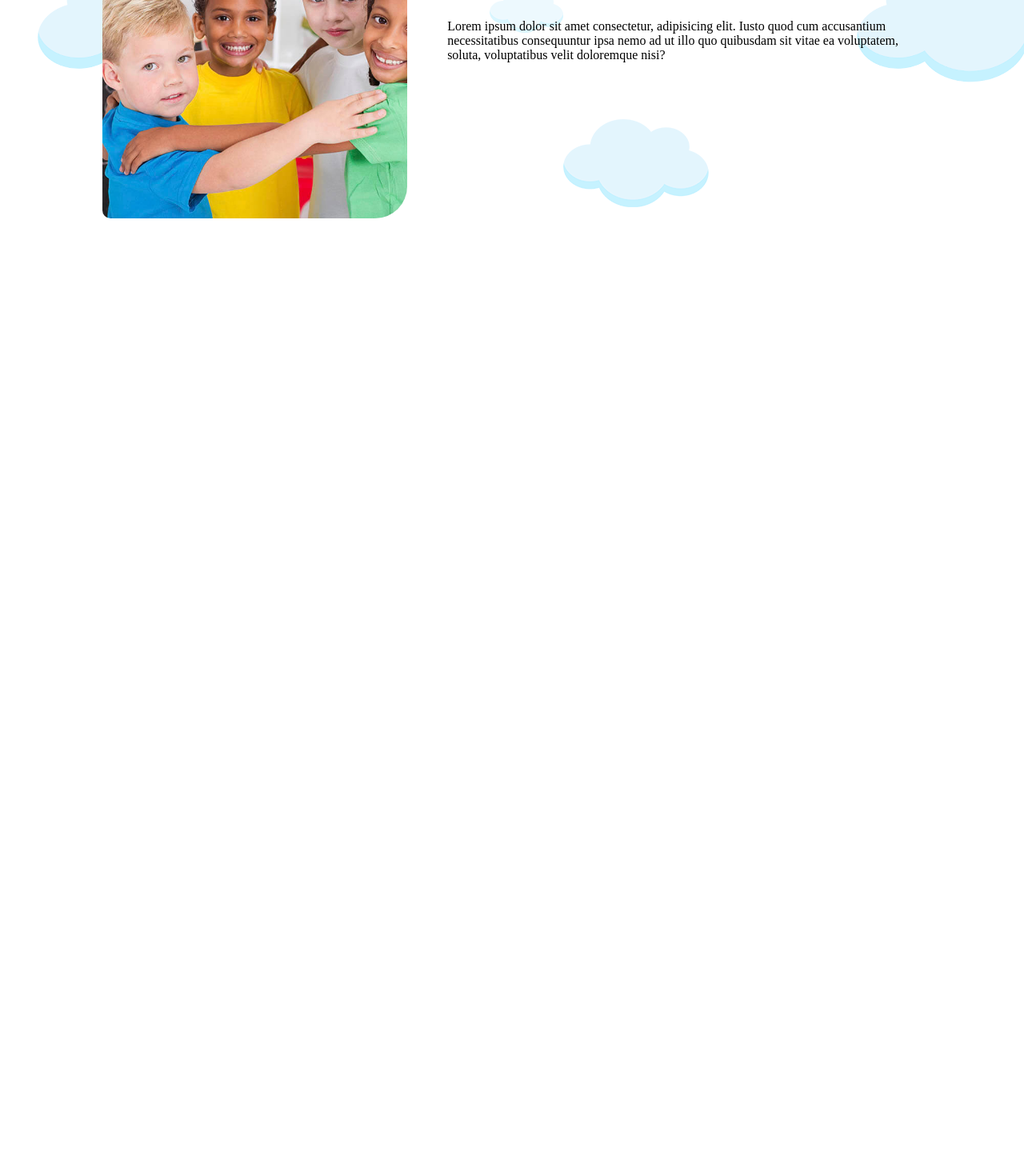
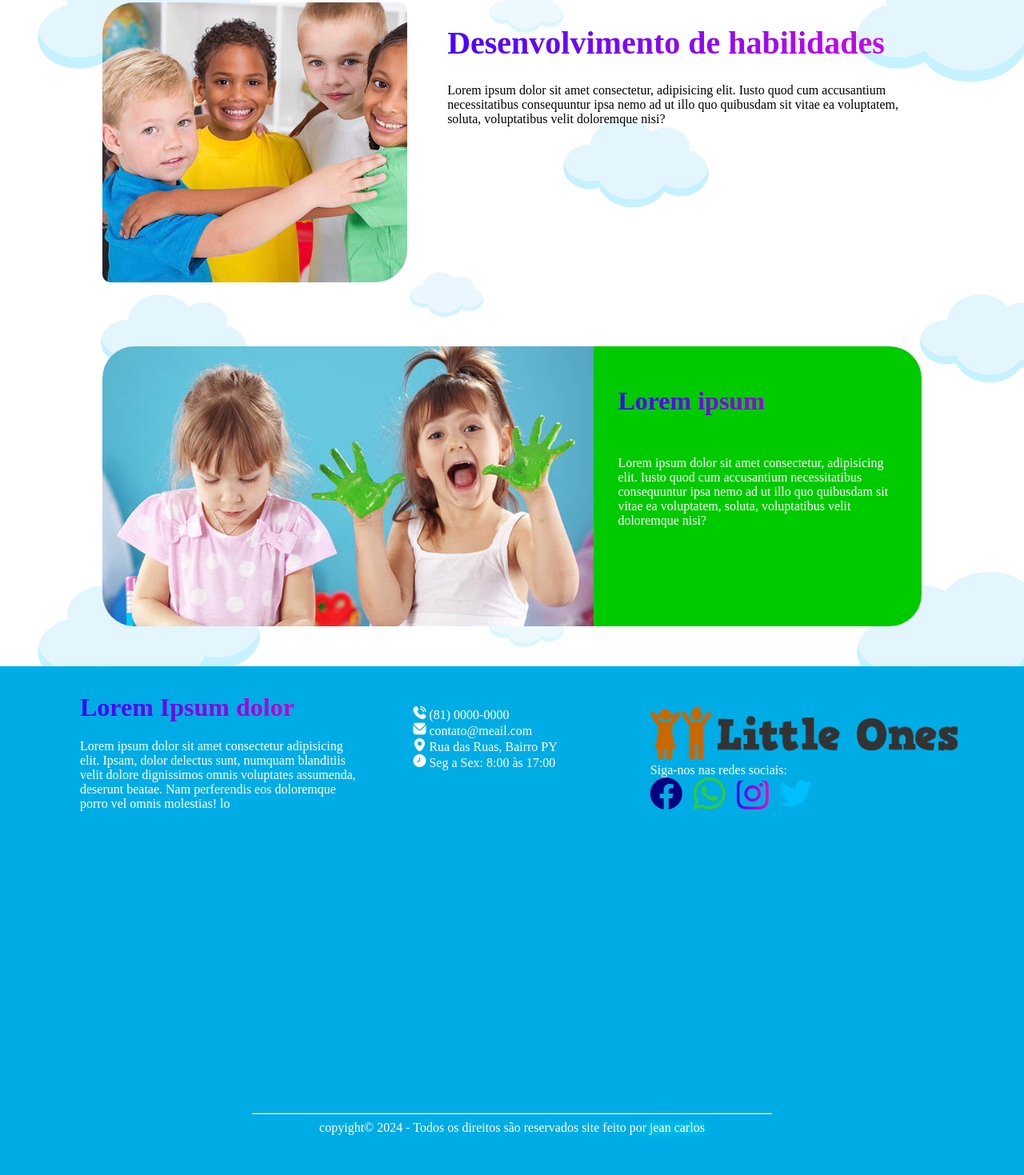
Before and after one commit to Jeanjj7/pj_frontend_01, a plain HTML site: page index.html in a window 1280 px wide. Shown: the part 893-2362 px from the top of the page at 80% size. Before the commit the page ends 1166 px from the top, so only its background shows below. Drawn offline with nearby package versions, Linux system fonts and the light colour scheme; a web font is replaced by a local one.

Commit message:
aula 25/09 finalizada

```diff
--- a/es.css
+++ b/es.css
@@ -1,4 +1,7 @@
 @import url('https://fonts.googleapis.com/css2?family=Marhey:wght@300..700&display=swap ');
+@import url('https://cdn-uicons.flaticon.com/2.5.0/uicons-solid-rounded/css/uicons-solid-rounded.css');
+@import url('https://cdn-uicons.flaticon.com/2.5.0/uicons-brands/css/uicons-brands.css');
+
 :root{
     --azul_claro: rgb(0, 172, 230);
     --amarelo_canário: rgb(255, 187, 0);
@@ -63,10 +66,6 @@ body{
     width: 800px; /*largura*/
     height: 400px; /*altura*/
     text-align: center;
-    text-shadow: 0 0 10px cyan,
-                0 0 20px cyan,
-                0 0 40px cyan,
-                0 0 80px cyan;
     padding: 43px;
     border-radius: 70px 20px 70px 20px;
 
@@ -75,6 +74,10 @@ body{
 #mens h1{
     font-size: 70px;
     line-height: 70px;
+    text-shadow: 0 0 10px cyan,
+                0 0 20px cyan,
+                0 0 40px cyan,
+                0 0 80px cyan;
 
 
 }
@@ -87,10 +90,13 @@ body{
     text-align: center;
 }
 
-#sc_01{
+#sc_01, #sc_02{
     display: flex;
     width: 80%;
     margin: auto;
+    margin-top: 80px;
+
+
 
 }
 #criancas_01{
@@ -115,3 +121,114 @@ body{
     background-clip: text;
     -webkit-text-fill-color: transparent;
 }
+/**/
+#criancas_02{
+    width: 60%;
+    height: 350px;
+    background-image: url(imagem/criancas3.jpg);
+    background-size: cover;
+    border-radius: 40px 0px 0px 40px;
+
+}
+#conteudo_02{
+    background-color: var(--verde_limão);
+    width: 40%;
+    border-radius: 0px 40px 40px 0px;
+    color: var(--branco);
+    text-align: left;
+}
+
+#conteudo_02 h1{
+    background: linear-gradient(90deg, #3808f7,#eb04bd);
+    -webkit-background-clip: text;
+    background-clip: text;
+    -webkit-text-fill-color: transparent;
+
+
+    margin-top: 50px;
+    margin-left: 30px;
+    margin-right: 30px;
+
+}
+#conteudo_02 p{
+    margin-top: 50px;
+    margin-left: 30px;
+    margin-right: 30px;
+}
+
+#rp{
+    background-color: var(--azul_claro);
+    display: flex;
+    padding-left: 100px;
+    padding-right: 100px;
+    padding-top: 50px;
+    margin-top: 50px;
+    flex-wrap: wrap;/*quebra linha e vai para baixo*/
+    padding-bottom: 50px;
+}
+
+.crp{
+    width: 33%;
+    height: 500px;
+    color: var(--branco);
+    text-align: left;
+
+}
+.icones{
+    font-size: 40px;
+    margin-right: 10px;
+}
+#cl3 img{
+    width: 400px;
+}
+#cl2 i{
+    margin-left: 60px;
+}
+#cl1 h1{
+    margin-top: -17px;
+    background: linear-gradient(90deg, #3808f7,#eb04bd);
+    -webkit-background-clip: text;
+    background-clip: text;
+    -webkit-text-fill-color: transparent;
+}
+#copyight{
+    min-width: 100%;
+    color: var(--branco);
+
+
+}
+#copyight a{
+    color: var(--branco);
+    text-shadow: 0 0 10px cyan,
+    0 0 20px cyan,
+    0 0 40px cyan,
+    0 0 80px cyan;
+    text-decoration: none;
+}
+
+#menu_mt{
+    background-color: red;
+    height: 70px;
+    display: none;
+    align-items: center;
+    justify-content: left;
+    padding-left: 30px;
+    font-size: 30px;
+    color: var(--branco);
+}
+
+/*celular*/
+@media screen and (max-width: 480px){
+    #menu_mt{
+        display: flex;
+    }
+    #menu_topo{
+        display: none;
+    }
+}
+/*tablet*/
+@media screen and (min-width:481px) and (max-width: 1024px) {
+    #menu_mt{
+        display: flex;
+    }
+}
--- a/index.html
+++ b/index.html
@@ -1,13 +1,20 @@
 <!DOCTYPE html>
 <html lang="pt-br">
+
 <head>
     <meta charset="UTF-8">
     <meta name="viewport" content="width=device-width, initial-scale=1.0">
     <title>Little Ones</title>
     <link rel="stylesheet" href="es.css">
 </head>
+
 <body>
     <div id="conteiner">
+        <div id="menu_mt">
+            <i class="fi fi-sr-menu-burger"></i>
+
+        </div>
+
         <div id="menu_topo">
             <img src="imagem/logomarca_branca.png" height="70">
             <div id="caixa_menus">
@@ -38,11 +45,62 @@
             <div id="criancas_01"></div>
             <div id="conteudo_01">
                 <h1>Desenvolvimento de habilidades</h1>
-                <p> Lorem ipsum dolor sit amet consectetur, adipisicing elit. Iusto quod cum accusantium necessitatibus consequuntur ipsa nemo ad ut illo quo quibusdam sit vitae ea voluptatem, soluta, voluptatibus velit doloremque nisi?</p>
+                <p> Lorem ipsum dolor sit amet consectetur, adipisicing elit. Iusto quod cum accusantium necessitatibus
+                    consequuntur ipsa nemo ad ut illo quo quibusdam sit vitae ea voluptatem, soluta, voluptatibus velit
+                    doloremque nisi?</p>
             </div>
 
         </div>
+
+        <div id="sc_02">
+            <div id="criancas_02"></div>
+            <div id="conteudo_02">
+                <h1>Lorem ipsum</h1>
+                <p> Lorem ipsum dolor sit amet consectetur, adipisicing elit. Iusto quod cum accusantium necessitatibus
+                    consequuntur ipsa nemo ad ut illo quo quibusdam sit vitae ea voluptatem, soluta, voluptatibus velit
+                    doloremque nisi?</p>
+            </div>
+
+        </div>
+        <div id="rp">
+            <div id="cl1" class="crp">
+                <h1>Lorem Ipsum dolor</h1>
+                <p>Lorem ipsum dolor sit amet consectetur adipisicing elit. Ipsam, dolor delectus sunt, numquam
+                    blanditiis velit dolore dignissimos omnis voluptates assumenda, deserunt beatae. Nam perferendis eos
+                    doloremque porro vel omnis molestias! lo</p>
+            </div>
+
+            <div id="cl2" class="crp">
+                <i class="fi fi-sr-phone-call"></i> (81) 0000-0000 <br>
+                <i class="fi fi-sr-envelope"></i> contato@meail.com <br>
+                <i class="fi fi-sr-marker"></i> Rua das Ruas, Bairro PY <br>
+                <i class="fi fi-sr-clock"></i> Seg a Sex: 8:00 às 17:00 <br>
+
+            </div>
+            <div id="cl3" class="crp">
+                <img src="imagem/logomarca_escura.png"> <br>
+                <span>Siga-nos nas redes sociais:</span> <br>
+
+                <i class="fi fi-brands-facebook icones" style="color: #000080;"></i>
+                <i class="fi fi-brands-whatsapp icones" style="color: 	#32CD32"></i>
+                <i class="fi fi-brands-instagram icones" style="    background: linear-gradient(90deg, #3808f7,#eb04bd);
+                -webkit-background-clip: text;
+                background-clip: text;
+                -webkit-text-fill-color: transparent;"></i>
+                <i class="fi fi-brands-twitter icones" style="color: #00BFFF ;"></i>
+
+
+            </div>
+            <div id="copyight">
+                <hr style="width: 60%;">
+                copyight© 2024 - Todos os direitos são reservados
+                site feito por <a href="mailto:jeankk109@gmail.com">jean carlos</a>
+            </div>
+        </div>
+
     </div>
 
+
 </body>
+
 </html>
```
